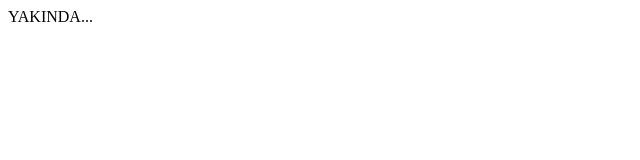
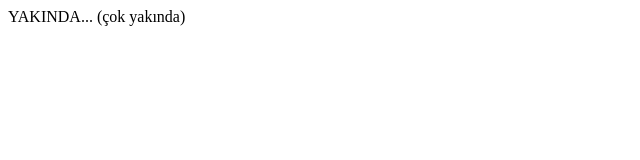
Before and after one commit to Sercedes/Sercedes.github.io, a plain HTML site: page index.html in a window 1280 px wide. Shown: the whole page, without its empty margins (0-640 px from the left). Drawn offline with Linux system fonts and the light colour scheme.

Commit message:
Update index.html

```diff
--- a/index.html
+++ b/index.html
@@ -7,5 +7,6 @@
 </head>
 <body>
     YAKINDA...
+    (çok yakında)
 </body>
 </html>
```
